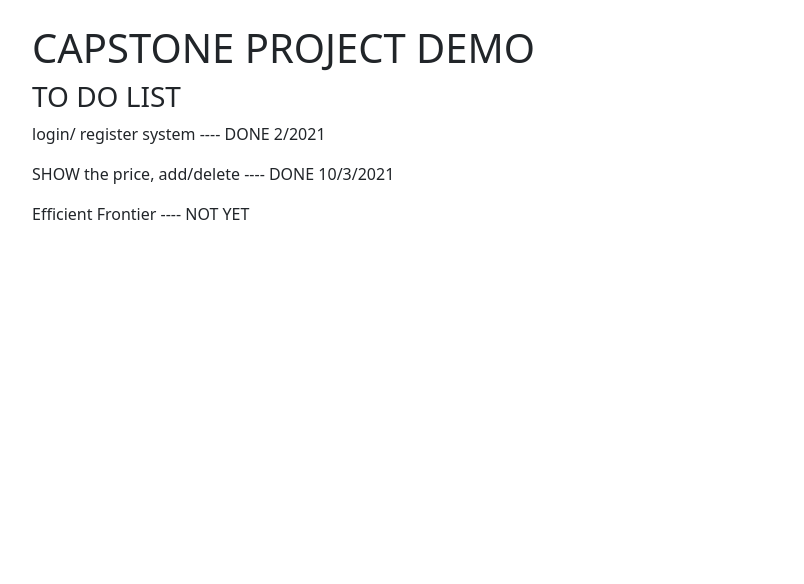
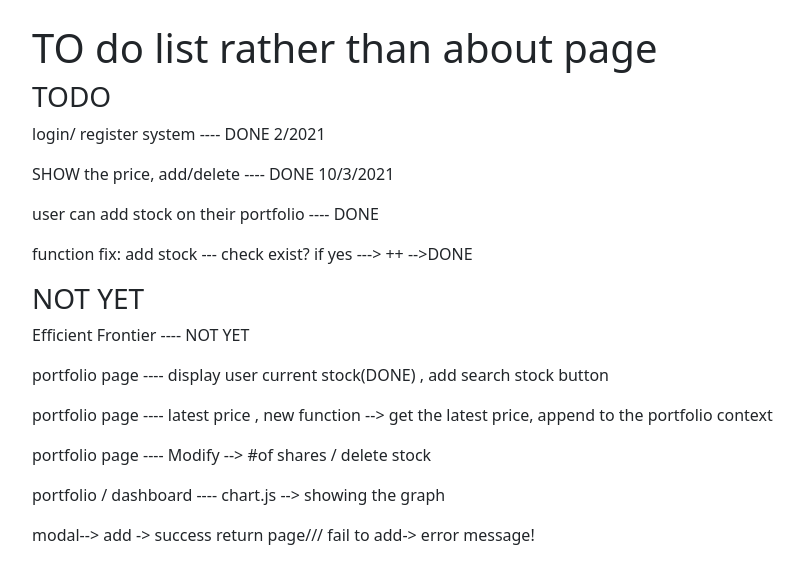
Before and after one commit to jackislam191/github-upload, a Django app: page /quotes/about in a window 1280 px wide. Shown: the part 40-624 px from the top of the page, without its empty margins (50-854 px from the left). Run offline with Django 3.2, Linux system fonts and the light colour scheme; parts of the project's set-up code (start-up, migrations or seed data) failed here and were passed over; some libraries are stand-ins or nearby versions.

Commit message:
28 mar v1.0
user can add stock on their portfolio ---- DONE
 function fix: add stock --- check exist? if yes ---> ++  -->DONE

```diff
--- /dev/null
+++ b/stocks/portfolio/urls.py
@@ -0,0 +1,8 @@
+from django.urls import path
+from . import views
+
+app_name = 'portfolio'
+
+urlpatterns = [
+    path('', views.portfolio_overview, name='overview'),
+]
--- a/stocks/quotes/forms.py
+++ b/stocks/quotes/forms.py
@@ -9,4 +9,4 @@ class StockForm(forms.ModelForm):
 class PositionForm(forms.ModelForm):
     class Meta:
         model = Position
-        fields = ["stock_symbol", "stock_shares"]
+        fields = ["stock_symbol", "stock_shares", "stock_price"]
--- a/stocks/quotes/models.py
+++ b/stocks/quotes/models.py
@@ -10,7 +10,8 @@ class Stock(models.Model):
 
 class Position(models.Model):
     stock_symbol = models.CharField(max_length = 10)
-    stock_shares = models.FloatField()
+    stock_shares = models.IntegerField()
+    stock_price = models.FloatField(default= 0.0)
     created_by = models.ForeignKey(settings.AUTH_USER_MODEL, on_delete=models.CASCADE, related_name='created_user')
     def __str__(self):
         review = self.stock_symbol + str(self.created_by)
--- a/stocks/quotes/views.py
+++ b/stocks/quotes/views.py
@@ -19,6 +19,11 @@ def home(request):
     #print(settings.AUTH_USER_MODEL)
     #user_id = request.user.id
     #print(user_id)
+    #test_qs = Position.objects.filter(created_by= user_id)
+
+    #print(test_qs[0].stock_symbol)
+    #print(type(test_qs[0].stock_shares))
+
     return render(request, 'home.html')
 
 def about(request):
@@ -58,15 +63,24 @@ def add_to_portfolio(request):
     if request.is_ajax():
         stock_symbol = request.POST.get('stock_symbol')
         stock_shares = request.POST.get('stock_shares')
-        #user_id = request.user.id
+        stock_prices = request.POST.get('stock_price')
+        print(stock_prices)
+        user_id = request.user.id
         user_obj = Account.objects.get(username = request.user)
+        #print(type(stock_shares)) type stock shares --> str
+        if Position.objects.filter(created_by = user_id, stock_symbol = stock_symbol).exists():
+            if int(stock_shares) > 0 & float(stock_prices) > 0:
+                Position.objects.filter(created_by = user_id, stock_symbol = stock_symbol).update(stock_shares= int(stock_shares), stock_price=float(stock_prices))
+                data = {'msg': 'updated!'}
+            ###Todo ---> query update the value , (cannot be negative!!!!!)
+        else:
         #created_by = Account.objects.get(username = request.user)
         #print(created_by)
-        Position.objects.create(stock_symbol=stock_symbol, stock_shares= stock_shares, created_by= user_obj)
-        data = {'msg': 'send'}
-        return JsonResponse(data)
+            Position.objects.create(stock_symbol=stock_symbol, stock_shares= stock_shares, created_by= user_obj, stock_price = stock_prices)
+            data = {'msg': 'added'}
+            return JsonResponse(data)
 
-    return JsonResponse({})
+    return JsonResponse(data)
 
 
 
@@ -171,6 +185,7 @@ def existing_stock(request):
             ticker_list = list(set(ticker_list))
             tickers = ','.join(ticker_list)
             stockdata1 = stock_data_batch(tickers)
+            print(stockdata1)
             return render(request, 'quotes/add_stock.html', {'stockdata': stockdata1})
         else:
             messages.info(request, 'You dont have any stock in your portfolio!')
--- a/stocks/static/button.js
+++ b/stocks/static/button.js
@@ -1,5 +1,6 @@
 const stocksymbolId = document.getElementById('id_stock_symbol');
 const stocksharesId = document.getElementById('id_stock_shares');
+const stockpriceId = document.getElementById('id_stock_price');
 const positionForm = document.getElementById('position-form');
 const addBtn = document.getElementById('add-stock-btn');
 const alertBox = document.getElementById('alert-box')
@@ -8,7 +9,7 @@ const csrf = document.getElementsByName('csrfmiddlewaretoken')[0].value;
 console.log(csrf)
 console.log(stocksymbolId)
 console.log(stocksharesId)
-
+console.log(stockpriceId)
 
 addBtn.addEventListener('click', ()=>{
     console.log('clicked!');
@@ -20,6 +21,7 @@ addBtn.addEventListener('click', ()=>{
         formData.append('csrfmiddlewaretoken', csrf);
         formData.append('stock_symbol', stocksymbolId.value);
         formData.append('stock_shares', stocksharesId.value);
+        formData.append('stock_price', stockpriceId.value);
 
         $.ajax({
             type:'POST',
--- a/stocks/stocks/settings.py
+++ b/stocks/stocks/settings.py
@@ -132,7 +132,7 @@ STATICFILES_DIRS = [
 AUTH_USER_MODEL = 'account.Account'
 
 LOGIN_REDIRECT_URL = '/account/dashboard'
-LOGIN_URL = '/account/registration/login/'
+LOGIN_URL = '/account/login/'
 IEX_API_TOKEN = 'pk_d7d6fe0afa014e21a15addd0105fd7c6'
 
 SANDBOX_IEX_API_TOKEN = 'Tpk_ddec8e192cce4af39916c2d21043672b'
--- a/stocks/stocks/urls.py
+++ b/stocks/stocks/urls.py
@@ -20,4 +20,5 @@ urlpatterns = [
     path('admin/', admin.site.urls),
     path('quotes/', include('quotes.urls', namespace='quotes')),
     path('account/', include('account.urls', namespace='account')),
+    path('portfolio/', include('portfolio.urls', namespace='portfolio')),
 ]
--- a/stocks/templates/about.html
+++ b/stocks/templates/about.html
@@ -2,11 +2,19 @@
 {%  block content %}
 
 
-<h1>CAPSTONE PROJECT DEMO</h1>
-<h3>TO DO LIST</h3>
+<h1>TO do list rather than about page </h1>
+<h3>TODO</h3>
 <p>login/ register system ---- DONE 2/2021</p>
 <p> SHOW the price, add/delete ---- DONE 10/3/2021</p>
+
+<p> user can add stock on their portfolio ---- DONE</p>
+<p> function fix: add stock --- check exist? if yes ---> ++  -->DONE</p>
+<h3> NOT YET</h3>
 <p> Efficient Frontier ---- NOT YET</p>
 
-
+<p> portfolio page ---- display user current stock(DONE) , add search stock button </p>
+<p> portfolio page ---- latest price , new function --> get the latest price, append to the portfolio context </p>
+<p> portfolio page ---- Modify --> #of shares / delete stock </p>
+<p> portfolio / dashboard ---- chart.js --> showing the graph</p>
+<p> modal--> add -> success return page/// fail to add-> error message!</p>
 {% endblock %}
--- a/stocks/templates/base.html
+++ b/stocks/templates/base.html
@@ -39,7 +39,7 @@
                       </button>
                       <div class="dropdown-menu" aria-labelledby="dropdownMenuButton">
                         <a class="dropdown-item" href="{% url 'quotes:existing_stock' %}">Add Stock</a>
-                        <a class="dropdown-item" href="{% url 'quotes:portfolio' %}">Portfolio</a>
+                        <a class="dropdown-item" href="{% url 'portfolio:overview' %}">Portfolio</a>
                         <a class="dropdown-item" href="#">Efficient Frontier</a>
                       </div>
                     </div>
```
Also changed, not shown: stocks/portfolio/views.py (+16 -1 lines), stocks/templates/portfolio/overview.html (added, +41 -0 lines), stocks/templates/quotes/search_stock.html (+6 -5 lines), stocks/quotes/migrations/0003_auto_20210327_1604.py (added), stocks/quotes/migrations/0004_position_stock_price.py (added).
